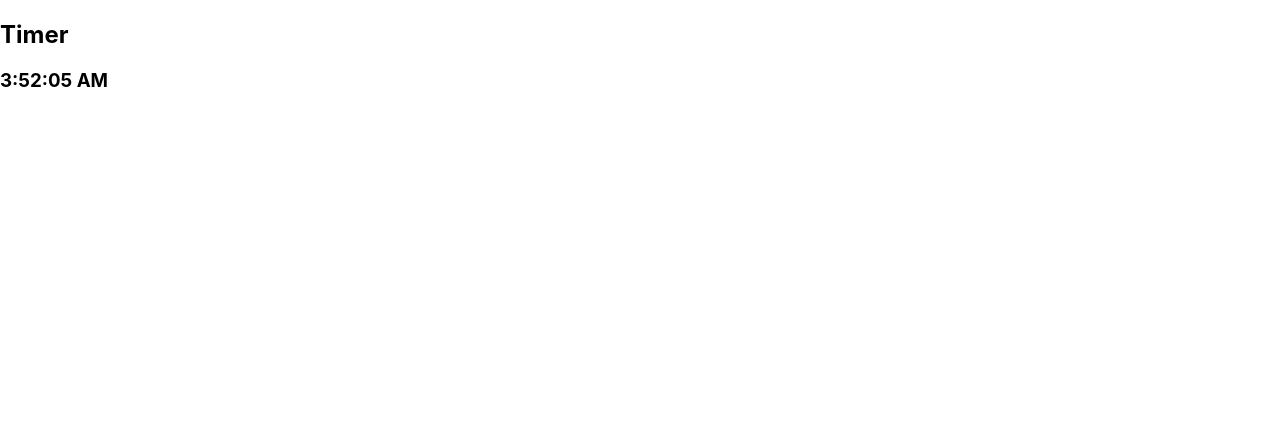
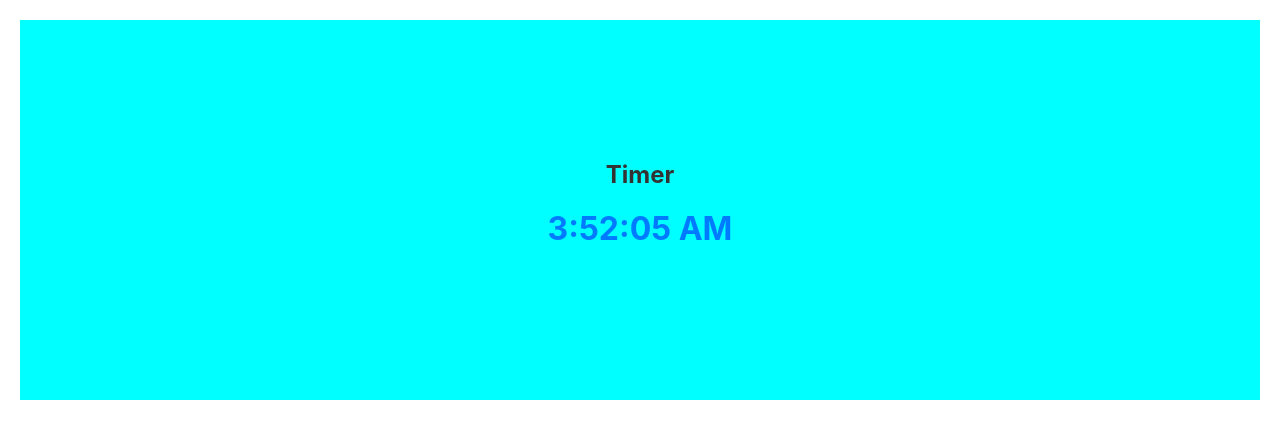
Before and after one commit to chotaliya12345/firstreact1, a React (Create React App) app: page / in a window 1280 px wide. Shown: the top 438 px of the page. Built offline with nearby package versions, Linux system fonts and the light colour scheme.

Commit message:
TimerAndCss

```diff
--- a/src/App.js
+++ b/src/App.js
@@ -2,6 +2,7 @@ import "./App.css";
 import Doctor from "./user/containers/Doctor/Doctor";
 import Medicines from "./user/containers/Medicines";
 import Timer from "./user/containers/Timers/Timer";
+import TimerFun from "./user/containers/Timers/TimerFun";
 
 function App() {
   return (
@@ -9,6 +10,7 @@ function App() {
       {/* <Medicines /> */}
       {/* <Doctor /> */}
       <Timer />
+      {/* <TimerFun /> */}
     </>
   );
 }
--- a/src/user/containers/Timers/Timer.js
+++ b/src/user/containers/Timers/Timer.js
@@ -1,4 +1,5 @@
 import React, { Component } from "react";
+import styles from "./Timer.modules.css";
 
 class Timer extends Component {
   constructor(props) {
--- /dev/null
+++ b/src/user/containers/Timers/Timer.modules.css
@@ -0,0 +1,18 @@
+/* Timer.css */
+
+div {
+  text-align: center;
+  margin: 20px;
+  padding: 50px;
+  background-color: aqua;
+}
+
+h2 {
+  color: #333;
+}
+
+h3 {
+  font-size: 2em;
+  color: #007bff;
+  margin-top: 0;
+}
--- /dev/null
+++ b/src/user/containers/Timers/TimerFun.js
@@ -0,0 +1,30 @@
+import React, { useEffect, useState } from "react";
+
+function TimerFun() {
+  const [time, setTime] = useState(new Date());
+
+  const tick = () => {
+    setTime(new Date());
+  };
+
+  useEffect(() => {
+    const timerRef = setInterval(tick, 1000);
+
+    return () => {
+      clearInterval(timerRef);
+    };
+  }, []);
+
+  useEffect(() => {
+    console.log("dfhfg");
+  }, [time]);
+
+  return (
+    <div>
+      <h2>Timer</h2>
+      <h3>{time.toLocaleTimeString()}</h3>
+    </div>
+  );
+};
+
+export default TimerFun;
```
